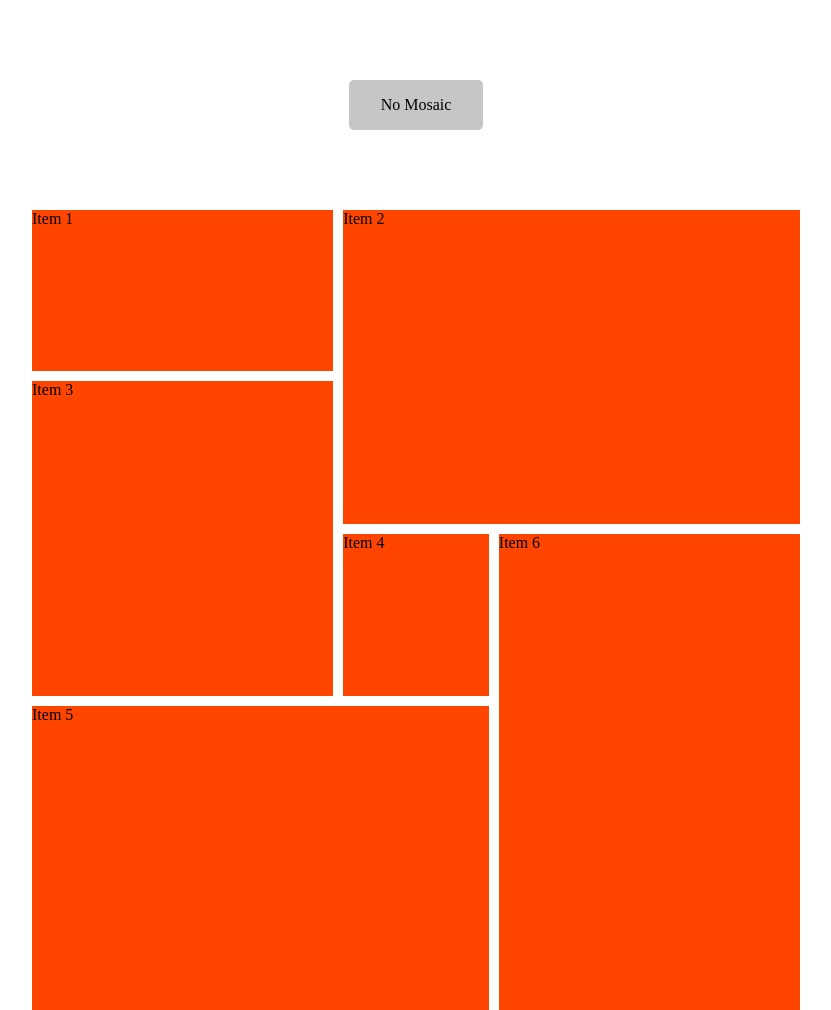
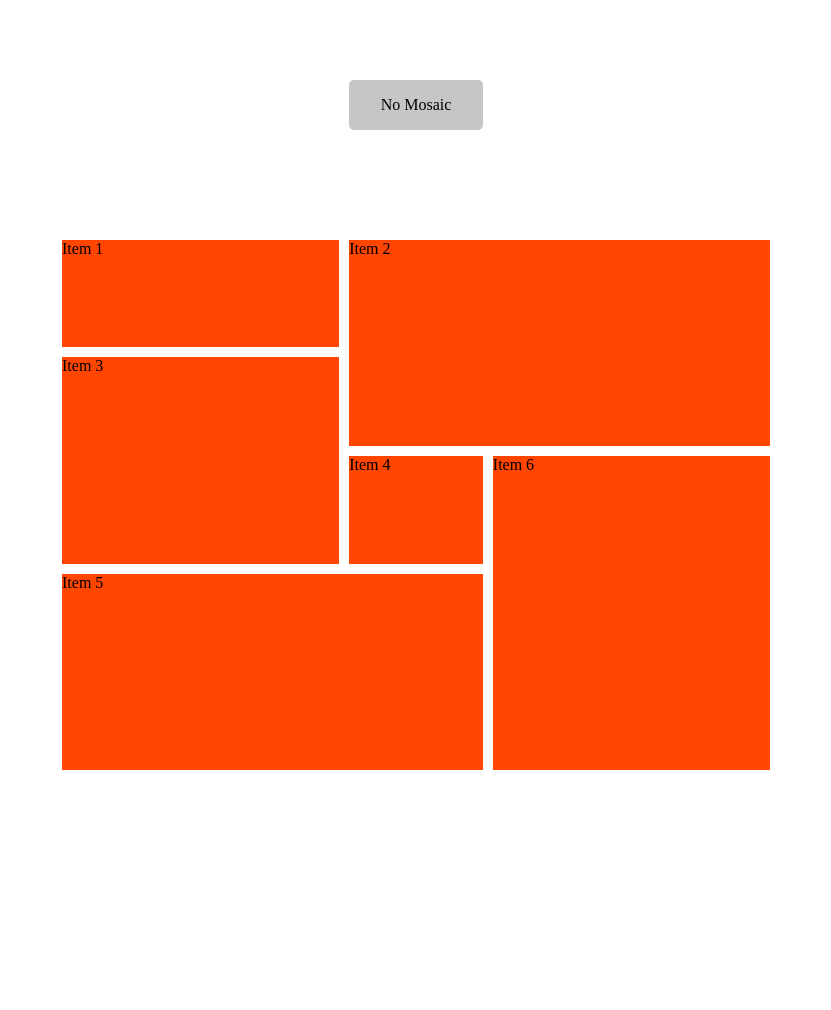
Before and after one commit to joabalves-dev/mosaic, a plain HTML site: page index.html in a window 1280 px wide. Shown: the whole page, without its empty margins (224-1055 px from the left). After the commit the page ends 800 px from the top, so only its background shows below. Drawn offline with Linux system fonts and the light colour scheme.

Commit message:
Add code

```diff
--- a/assets/css/style.css
+++ b/assets/css/style.css
@@ -6,7 +6,6 @@
 
 body {
   width: 100%;
-  height: 100vh;
 }
 
 .nav{
@@ -51,7 +50,7 @@ body.mosaic .nav-item:first-child{
 
 section {
   width: 768px;
-  height: 100vh;
+  height: calc(100vh - 210px);
   margin: 0 auto;
 }
 
@@ -62,6 +61,7 @@ section .content {
   grid-template-rows: min-content auto;
   grid-auto-flow: dense;
   gap: 10px;
+  padding: 30px;
 }
 
 .item {
```
